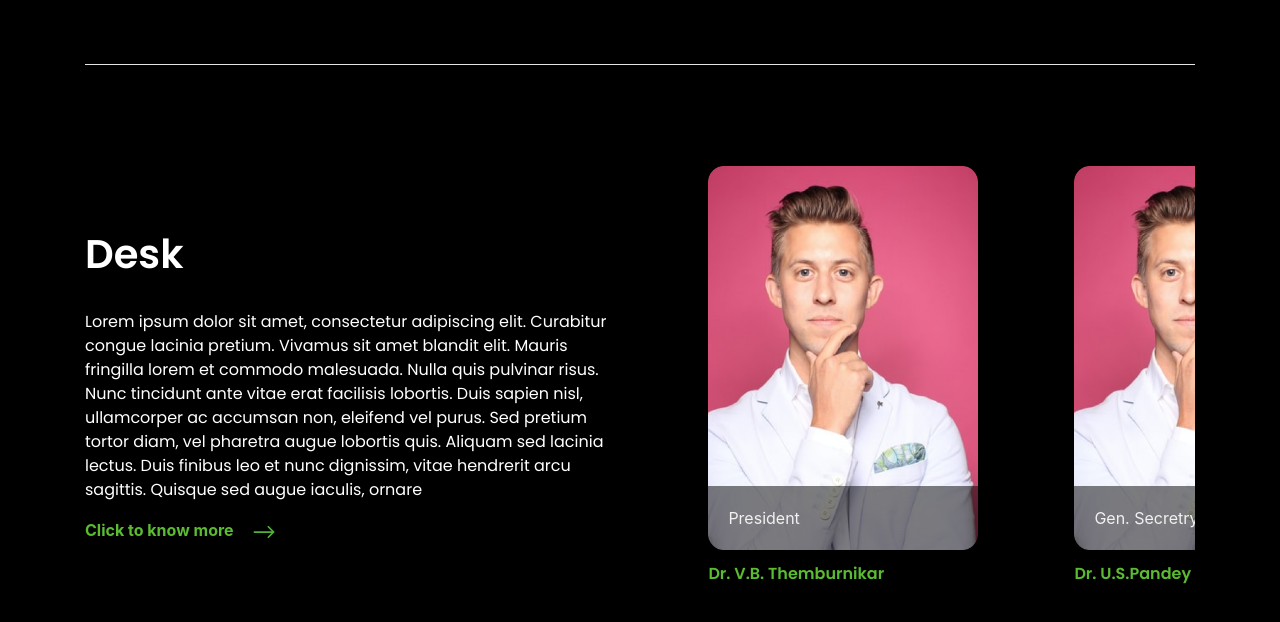
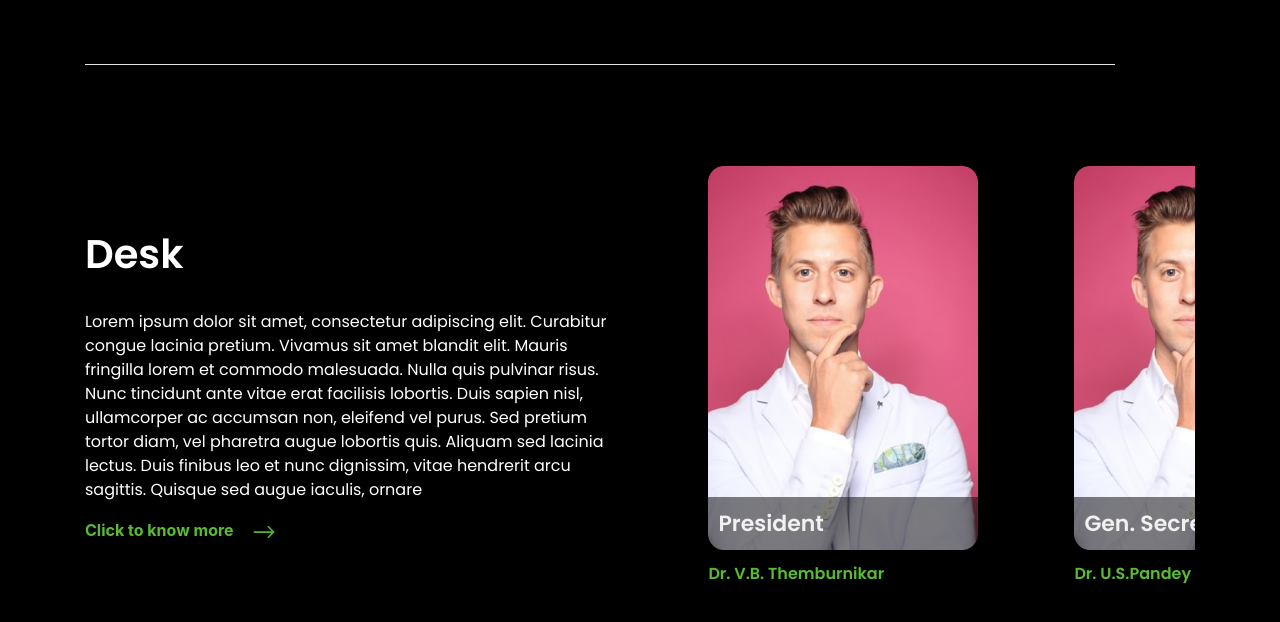
Before and after one commit to Srush-Ray/Doctors, a React (Create React App) app in the folder doctors/: page /desk in a window 1280 px wide. Shown: the top 622 px of the page. Built offline with nearby package versions, Linux system fonts and the light colour scheme.

Commit message:
added scroll

```diff
--- a/doctors/src/Desk/Desk.css
+++ b/doctors/src/Desk/Desk.css
@@ -9,6 +9,7 @@ h1 {
 hr {
   background-color: white;
   margin-top: 4rem;
+  margin-right: 5rem;
 }
 button {
   background-color: Transparent;
@@ -67,8 +68,11 @@ a:hover {
   background: rgba(0, 0, 0, 0.5);
   color: #f1f1f1;
   width: 100%;
-  padding: 20px;
+  padding: 10px;
   margin-bottom: 0;
+  font-family: "Poppins", sans-serif;
+  font-weight: bold;
+  font-size: 22px;
 }
 /*desktop*/
 @media screen and (min-width: 481px) {
@@ -98,15 +102,34 @@ a:hover {
     margin-bottom: 0;
     margin-left: 169px;
     padding: 20px;
+    font-family: "Poppins", sans-serif;
+    font-weight: bold;
+    font-size: 22px;
   }
   .react-multi-carousel-item {
     margin-right: 3rem;
     margin-left: 3rem;
+
     /* padding-right: 20%; */
   }
   .closeButton {
     float: left;
   }
+  .react-multi-carousel-list {
+    margin-right: 140px;
+    display: flex;
+    align-items: center;
+    overflow: scroll !important;
+    position: relative;
+  }
+  ::-webkit-scrollbar {
+    width: 0px; /* Remove scrollbar space */
+    background: transparent; /* Optional: just make scrollbar invisible */
+  }
+  /* .container {
+    margin-left: 3rem;
+    margin-right: 2rem;
+  } */
 }
 /*mobile*/
 @media screen and (max-width: 480px) {
@@ -142,6 +165,9 @@ a:hover {
     width: 100%;
     margin-bottom: 0;
     padding: 20px;
+    font-family: "Poppins", sans-serif;
+    font-weight: bold;
+    font-size: 22px;
   }
   .closeButton {
     float: right;
@@ -154,4 +180,15 @@ a:hover {
     margin: 0;
     display: inline-block;
   }
+  .react-multi-carousel-list {
+    margin-right: 0;
+    display: flex;
+    align-items: center;
+    overflow: scroll !important;
+    position: relative;
+  }
+  ::-webkit-scrollbar {
+    width: 0px; /* Remove scrollbar space */
+    background: transparent; /* Optional: just make scrollbar invisible */
+  }
 }
--- a/doctors/src/Desk/Desk.js
+++ b/doctors/src/Desk/Desk.js
@@ -23,7 +23,7 @@ const responsive = {
   },
   mobile: {
     breakpoint: { max: 464, min: 0 },
-    items: 1
+      items: 1.5,
   }
 };
 class Desk extends React.Component{
@@ -75,7 +75,7 @@ class Desk extends React.Component{
     }
     render()
     {
-
+        console.log(this.state.doctors);
         return(
             <div className="container">
 
@@ -102,7 +102,8 @@ class Desk extends React.Component{
                         swipeable={true}
                         draggable={false}
                         responsive={responsive}
-                        ssr={true} // means to render carousel on server-side.
+                        showArrows={false}
+                        ssr={false} // means to render carousel on server-side.
                         // infinite={true}
                         // autoPlay={this.props.deviceType !== "mobile" ? true : false}
                         // autoPlaySpeed={1000}
@@ -110,10 +111,9 @@ class Desk extends React.Component{
                         // customTransition="all .5"
                         // transitionDuration={500}
                         containerClass="carousel-container"
-                        removeArrowOnDeviceType={["tablet", "mobile"]}
+                        removeArrowOnDeviceType={["desktop","tablet", "mobile"]}
                         deviceType={this.props.deviceType}
                     itemClass="carousel-item-padding-40-px"
-
                     >
 
                     {
@@ -140,11 +140,7 @@ class Desk extends React.Component{
                             this.state.showDoctors &&
                             //   <Doctor />
                     <Fragment>
-                    <div className="linkDesktop">
-                    <div className="">
-
-                    </div>
-
+                    <div className="linkDesktop container">
                     <div className="row align-items-center">
                     <div className="col-md-6">
                     <button type="btn" className="closeButton"><img src={cross} alt="close" onClick={this.closeModel} /></button>
```
